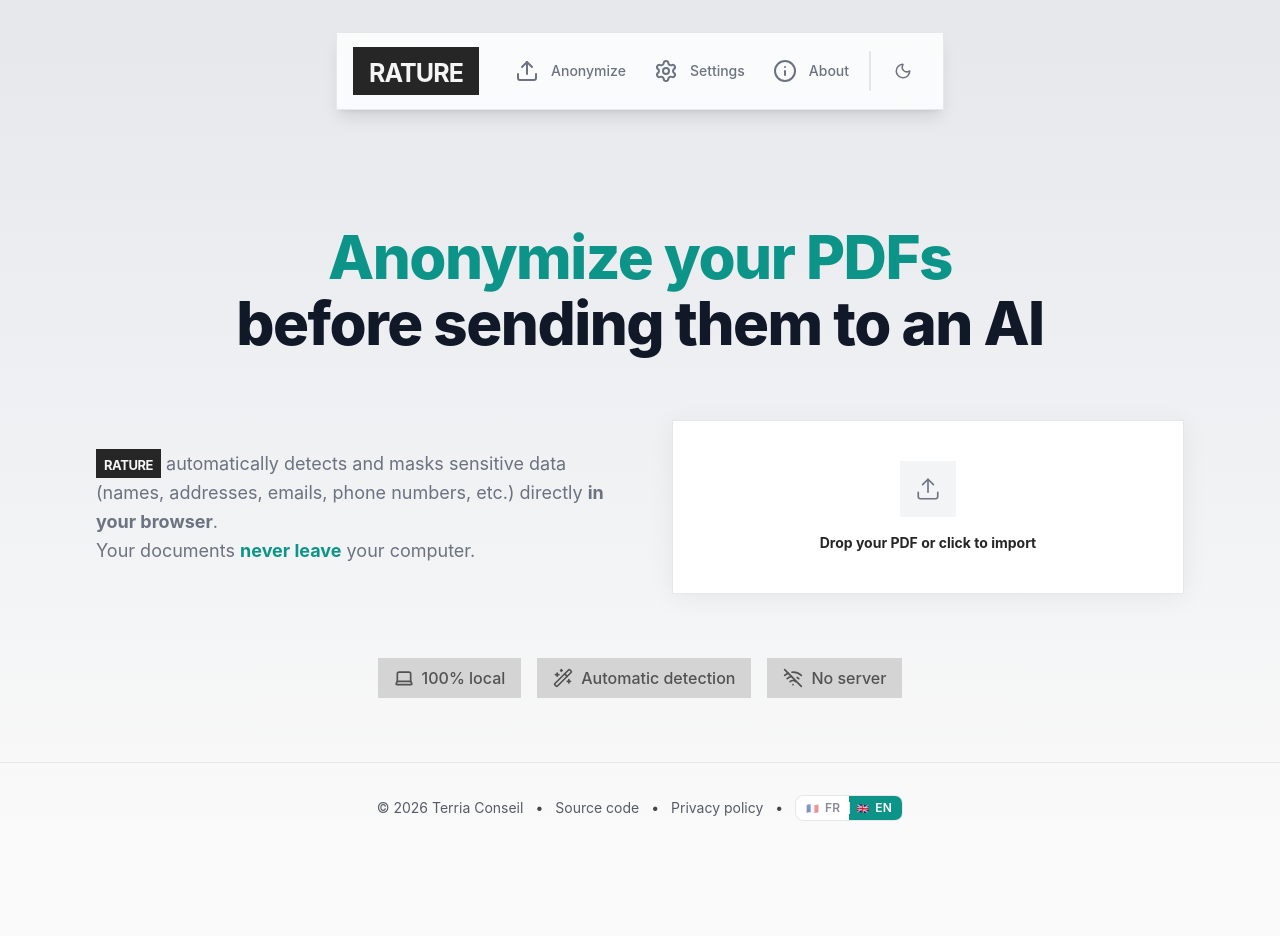
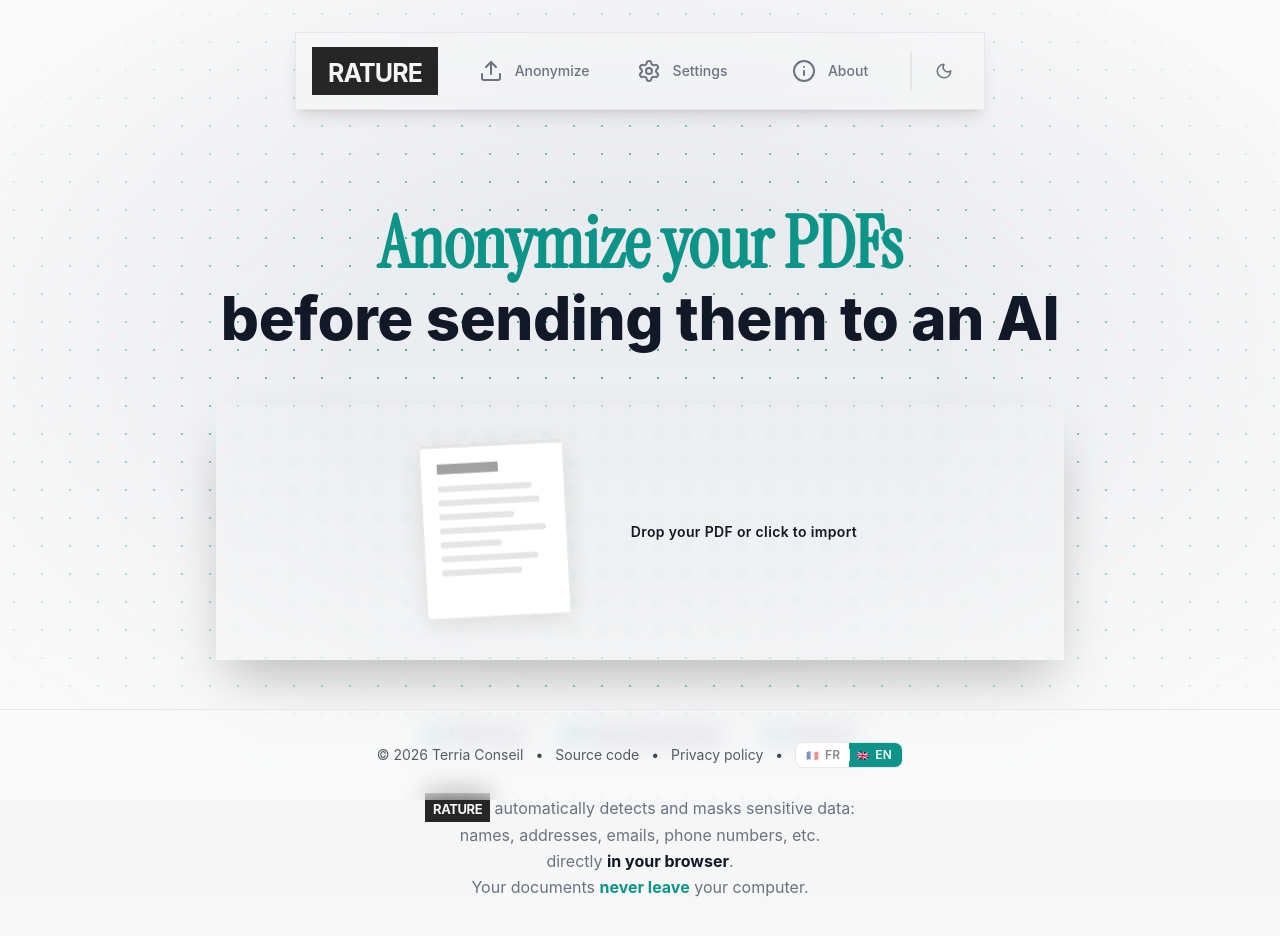
Before and after one commit to TerriaConseil/rature, a React (Vite) app: page / in a window 1280 px wide. Shown: the top 936 px of the page. Before the commit the page ends 853 px from the top, so only its background shows below. Built offline with nearby package versions, Linux system fonts and the light colour scheme.

Commit message:
Revamp Home page (#10)

```diff
--- a/index.html
+++ b/index.html
@@ -1,6 +1,9 @@
 <!doctype html>
 <html lang="fr">
   <head>
+    <link rel="preconnect" href="https://fonts.googleapis.com">
+    <link rel="preconnect" href="https://fonts.gstatic.com" crossorigin>
+    <link href="https://fonts.googleapis.com/css2?family=Instrument+Serif:ital@0;1&display=swap" rel="stylesheet">
     <link rel="apple-touch-icon" sizes="180x180" href="/apple-touch-icon.png">
     <link rel="icon" type="image/png" sizes="32x32" href="/favicon-32x32.png">
     <link rel="icon" type="image/png" sizes="16x16" href="/favicon-16x16.png">
--- a/src/components/Navbar.tsx
+++ b/src/components/Navbar.tsx
@@ -11,7 +11,7 @@ export function Navbar() {
 
   return (
     <header className="fixed top-8 left-1/2 -translate-x-1/2 z-50 px-4 shadow-card">
-      <div className="flex items-center gap-2 border border-border-theme bg-card/80 backdrop-blur-xl px-4 py-2.5 shadow-lg">
+      <div className="flex items-center gap-2 border border-border-theme bg-surface/30 backdrop-blur-md px-4 py-2.5 shadow-lg">
         <Link
           to="/"
           className="h-14 flex items-center gap-2 mr-4 shrink-0 group"
@@ -22,21 +22,21 @@ export function Navbar() {
         <nav className="hidden md:flex items-center gap-1">
           <Link
             to="/"
-            className="group p-3 h-full flex grow shrink-0 items-center gap-3 text-sm text-fg-muted hover:text-neutral-100 dark:hover:text-neutral-800 transition-colors hover:bg-neutral-800 dark:hover:bg-neutral-200"
+            className="group p-3 h-full flex grow shrink-0 items-center justify-center gap-3 min-w-36 text-sm text-fg-muted hover:text-neutral-100 dark:hover:text-neutral-800 transition-colors hover:bg-neutral-800 dark:hover:bg-neutral-200"
           >
             <Upload size="24" className='shrink-0' />
             <span className="relative font-medium hidden md:flex min-w-0 after:content-[''] after:absolute after:left-0 after:top-1/2 after:-translate-y-1/2 after:h-[1.5px] after:bg-current after:w-0 group-hover:after:w-full after:transition-[width] after:duration-500">{t('nav.anonymize')}</span>
           </Link>
           <a
             href="/settings"
-            className="group p-3 h-full flex grow shrink-0 items-center gap-3 text-sm text-fg-muted hover:text-neutral-100 dark:hover:text-neutral-800 transition-colors hover:bg-neutral-800 dark:hover:bg-neutral-200"
+            className="group p-3 h-full flex grow shrink-0 items-center justify-center gap-3 min-w-36 text-sm text-fg-muted hover:text-neutral-100 dark:hover:text-neutral-800 transition-colors hover:bg-neutral-800 dark:hover:bg-neutral-200"
           >
             <Settings size="24" className='shrink-0' />
             <span className="relative font-medium hidden md:flex min-w-0 after:content-[''] after:absolute after:left-0 after:top-1/2 after:-translate-y-1/2 after:h-[1.5px] after:bg-current after:w-0 group-hover:after:w-full after:transition-[width] after:duration-500">{t('nav.settings')}</span>
           </a>
           <Link
             to="/about"
-            className="group p-3 h-full flex grow shrink-0 items-center gap-3 text-sm text-fg-muted hover:text-neutral-100 dark:hover:text-neutral-800 transition-colors hover:bg-neutral-800 dark:hover:bg-neutral-200"
+            className="group p-3 h-full flex grow shrink-0 items-center justify-center gap-3 min-w-36 text-sm text-fg-muted hover:text-neutral-100 dark:hover:text-neutral-800 transition-colors hover:bg-neutral-800 dark:hover:bg-neutral-200"
           >
             <Info size="24" className='shrink-0' />
             <span className="relative font-medium hidden md:flex min-w-0 after:content-[''] after:absolute after:left-0 after:top-1/2 after:-translate-y-1/2 after:h-[1.5px] after:bg-current after:w-0 group-hover:after:w-full after:transition-[width] after:duration-500">{t('nav.about')}</span>
--- a/src/components/home/DropZone.tsx
+++ b/src/components/home/DropZone.tsx
@@ -1,7 +1,16 @@
 import { useState, useRef, useCallback } from 'react';
-import { FileText, Upload } from 'lucide-react';
 import { useTranslation } from 'react-i18next';
 import { cn } from '@/lib/utils.ts';
+
+const TEXT_LINES = [
+  { width: '85%' },
+  { width: '92%' },
+  { width: '68%' },
+  { width: '96%' },
+  { width: '55%' },
+  { width: '88%' },
+  { width: '73%' },
+];
 
 interface DropZoneProps {
   onFileSelect: (file: File) => void
@@ -10,6 +19,7 @@ interface DropZoneProps {
 export function DropZone({ onFileSelect }: DropZoneProps) {
   const { t } = useTranslation();
   const [isDragging, setIsDragging] = useState(false);
+  const [isHovering, setIsHovering] = useState(false);
   const inputRef = useRef<HTMLInputElement>(null);
 
   const handleFile = useCallback(
@@ -21,24 +31,20 @@ export function DropZone({ onFileSelect }: DropZoneProps) {
     [onFileSelect],
   );
 
-  const onDragOver = (e: React.DragEvent) => {
-    e.preventDefault();
-    setIsDragging(true);
-  };
-
+  const onDragOver = (e: React.DragEvent) => { e.preventDefault(); setIsDragging(true); };
   const onDragLeave = () => setIsDragging(false);
-
   const onDrop = (e: React.DragEvent) => {
     e.preventDefault();
     setIsDragging(false);
     const file = e.dataTransfer.files[0];
     if (file) handleFile(file);
   };
-
   const onInputChange = (e: React.ChangeEvent<HTMLInputElement>) => {
     const file = e.target.files?.[0];
     if (file) handleFile(file);
   };
+
+  const isActive = isDragging || isHovering;
 
   return (
     <div
@@ -46,11 +52,13 @@ export function DropZone({ onFileSelect }: DropZoneProps) {
       onDragLeave={onDragLeave}
       onDrop={onDrop}
       onClick={() => inputRef.current?.click()}
+      onMouseEnter={() => setIsHovering(true)}
+      onMouseLeave={() => setIsHovering(false)}
       className={cn(
-        'relative flex flex-col items-center justify-center gap-4 p-10 cursor-pointer transition-all duration-200 group select-none',
-        isDragging
-          ? 'border-accent bg-teal-50/50 dark:bg-teal-950/20 scale-[1.01]'
-          : 'border-border-strong hover:border-accent hover:bg-neutral-800 dark:hover:bg-neutral-200',
+        'relative flex flex-row items-center justify-center gap-16 px-16 py-10 cursor-pointer select-none overflow-hidden transition-colors duration-300',
+        isActive
+          ? 'bg-accent/80 dark:bg-neutral-200'
+          : 'bg-white/5',
       )}
     >
       <input
@@ -61,23 +69,72 @@ export function DropZone({ onFileSelect }: DropZoneProps) {
         onChange={onInputChange}
       />
 
-      <div
-        className={cn(
-          'flex items-center justify-center w-14 h-14 transition-all duration-300',
-          isDragging
-            ? 'bg-accent text-accent-foreground'
-            : 'bg-surface-subtle text-fg-muted dark:bg-neutral-200 dark:text-neutral-800 group-hover:bg-accent group-hover:text-neutral-100 group-hover:dark:bg-accent group-hover:dark:text-neutral-100',
-        )}
-      >
-        {isDragging ? (
-          <FileText size={26} strokeWidth={1.5} />
-        ) : (
-          <Upload size={26} strokeWidth={1.5} />
-        )}
+      <div style={{ animation: 'doc-float 4.5s ease-in-out infinite' }}>
+        <div
+          style={{
+            transform: isActive ? 'scale(1.06) rotate(0deg)' : 'rotate(-3deg)',
+            transition: 'transform 0.55s cubic-bezier(0.34, 1.56, 0.64, 1)',
+          }}
+        >
+          <div
+            className={cn(
+              'relative w-36 h-44 border overflow-hidden transition-all duration-300',
+              isActive
+                ? 'bg-neutral-100 dark:bg-neutral-700 border-neutral-300 dark:border-neutral-500 shadow-[0_12px_32px_rgba(13,148,136,0.2)]'
+                : 'bg-white dark:bg-neutral-800 border-neutral-200 dark:border-neutral-700 shadow-[0_6px_24px_rgba(0,0,0,0.10)]',
+            )}
+          >
+            <div className={cn(
+              'absolute top-0 left-0 right-0 h-1 transition-colors duration-500',
+              isActive ? 'bg-accent' : 'bg-neutral-200 dark:bg-neutral-700',
+            )} />
+
+            <div className="px-4 pt-5 pb-3 flex flex-col gap-2">
+              <div
+                className={cn(
+                  'h-2.5 mb-1 transition-colors duration-300',
+                  isActive
+                    ? 'bg-neutral-900 dark:bg-neutral-100'
+                    : 'bg-neutral-400 dark:bg-neutral-500',
+                )}
+                style={{ width: '55%' }}
+              />
+
+              {TEXT_LINES.map((line, i) => (
+                <div key={i} className="relative h-1.5">
+                  <div
+                    className="absolute inset-y-0 left-0 rounded-sm bg-neutral-200 dark:bg-neutral-600"
+                    style={{ width: line.width }}
+                  />
+                  <div
+                    className={cn(
+                      'absolute inset-y-0 left-0 origin-left rounded-sm',
+                      isActive
+                        ? 'bg-neutral-900 dark:bg-neutral-100'
+                        : 'bg-accent',
+                    )}
+                    style={{
+                      width: line.width,
+                      transform: isActive ? 'scaleX(1)' : 'scaleX(0)',
+                      transition: `transform 0.38s cubic-bezier(0.4, 0, 0.2, 1) ${
+                        isActive ? i * 40 : 0
+                      }ms, background-color 0.3s ease`,
+                    }}
+                  />
+                </div>
+              ))}
+            </div>
+          </div>
+        </div>
       </div>
 
-      <div className="text-center space-y-1">
-        <p className="text-sm font-bold text-neutral-800 group-hover:text-neutral-100 dark:text-neutral-100 group-hover:dark:text-neutral-800">
+      <div className="space-y-1.5">
+        <p className={cn(
+          'font-semibold text-sm tracking-wide transition-colors duration-300',
+          isActive
+            ? 'text-neutral-100 dark:text-neutral-900'
+            : 'text-fg',
+        )}>
           {isDragging ? t('dropzone.drop') : t('dropzone.idle')}
         </p>
       </div>
--- a/src/components/home/Footer.tsx
+++ b/src/components/home/Footer.tsx
@@ -7,7 +7,8 @@ export function Footer() {
   const { t } = useTranslation();
 
   return (
-    <footer className="border-t border-border-theme py-8">
+    <footer className="sticky bottom-0 border-t border-border-theme py-8 bg-surface/30 backdrop-blur-md z-20">
+      <div className="absolute -top-16 left-0 right-0 h-16 pointer-events-none" />
       <div className="mx-auto max-w-300 px-6 flex flex-wrap items-center justify-center gap-3">
         <p className="text-sm text-fg/70">
           © {new Date().getFullYear()} Terria Conseil
--- a/src/index.css
+++ b/src/index.css
@@ -87,3 +87,15 @@ body {
   13%  { transform: rotate(360deg); }
   100% { transform: rotate(360deg); }
 }
+
+/* ─── Page entrance ─────────────────────────────────────────────── */
+@keyframes fade-up {
+  from { opacity: 0; transform: translateY(24px); }
+  to   { opacity: 1; transform: translateY(0); }
+}
+
+/* ─── Document idle float ───────────────────────────────────────── */
+@keyframes doc-float {
+  0%, 100% { transform: translateY(0px); }
+  50%       { transform: translateY(-7px); }
+}
--- a/src/locales/en/translation.json
+++ b/src/locales/en/translation.json
@@ -8,7 +8,7 @@
   "home": {
     "title": "Anonymize your PDFs",
     "subtitle": "before sending them to an AI",
-    "description": "<logo /> automatically detects and masks sensitive data (names, addresses, emails, phone numbers, etc.) directly <bold>in your browser</bold>.<br />Your documents <accent>never leave</accent> your computer.",
+    "description": "<logo /> automatically detects and masks sensitive data:<br />names, addresses, emails, phone numbers, etc.<br />directly <bold>in your browser</bold>.<br />Your documents <accent>never leave</accent> your computer.",
     "descriptionBrowser": "in your browser",
     "descriptionNeverLeave": "never leave",
     "badges": {
--- a/src/locales/fr/translation.json
+++ b/src/locales/fr/translation.json
@@ -8,7 +8,7 @@
   "home": {
     "title": "Anonymisez vos PDF",
     "subtitle": "avant de les envoyer à une IA",
-    "description": "<logo /> détecte et masque automatiquement les données sensibles (noms, adresses, emails, téléphones, etc.) directement <bold>dans votre navigateur</bold>.<br />Vos documents <accent>ne quittent jamais</accent> votre ordinateur.",
+    "description": "<logo /> détecte et masque automatiquement les données sensibles :<br />noms, adresses, emails, téléphones, etc.<br />directement <bold>dans votre navigateur</bold>.<br />Vos documents <accent>ne quittent jamais</accent> votre ordinateur.",
     "descriptionBrowser": "dans votre navigateur",
     "descriptionNeverLeave": "ne quittent jamais",
     "badges": {
--- a/src/pages/HomePage.tsx
+++ b/src/pages/HomePage.tsx
@@ -10,6 +10,12 @@ import { RatureLogo } from '@/components/RatureLogo.tsx';
 interface HomePageProps {
   onFileSelect: () => void
 }
+
+const BADGES = [
+  { icon: Laptop, key: 'home.badges.local' },
+  { icon: WandSparkles, key: 'home.badges.detection' },
+  { icon: WifiOff, key: 'home.badges.noServer' },
+] as const;
 
 export function HomePage({ onFileSelect }: HomePageProps) {
   const { t } = useTranslation();
@@ -24,47 +30,78 @@ export function HomePage({ onFileSelect }: HomePageProps) {
     <div className="flex flex-col justify-between flex-1 h-full">
       <Navbar />
 
-      <section className="flex-1 mx-auto h-full w-full max-w-300 px-6 pt-56 pb-16 flex flex-col gap-16 items-center">
-        <h1 className="text-center text-5xl lg:text-6xl font-extrabold text-fg tracking-tight leading-[1.1]">
-          <span className="text-accent">{t('home.title')}</span>
-          <br/>
+      <div
+        className="fixed inset-0 pointer-events-none z-0"
+        aria-hidden="true"
+        style={{
+          backgroundImage: 'radial-gradient(circle, rgba(13, 148, 136, 0.7) 1px, transparent 1px)',
+          backgroundSize: '28px 28px',
+        }}
+      />
+
+      <div
+        className="fixed inset-0 pointer-events-none z-0"
+        aria-hidden="true"
+        style={{
+          background: 'radial-gradient(ellipse 65% 65% at 50% 50%, transparent 35%, var(--surface) 100%)',
+        }}
+      />
+
+      <section className="relative z-10 flex-1 mx-auto h-full w-full max-w-4xl px-6 pt-52 pb-16 flex flex-col gap-10 items-center">
+
+        <h1
+          className="text-center tracking-tight leading-[1.05]"
+          style={{ animation: 'fade-up 0.65s cubic-bezier(0.16, 1, 0.3, 1) both' }}
+        >
+          <span
+            className="block text-accent text-6xl lg:text-7xl font-extrabold"
+            style={{ fontFamily: "'Instrument Serif', Georgia, serif" }}
+          >
+            {t('home.title')}
+          </span>
+          <span className="block text-5xl lg:text-6xl font-extrabold text-fg mt-2">
             {t('home.subtitle')}
+          </span>
         </h1>
 
-        <div className="grid grid-cols-2 items-center gap-16">
-          <p className="text-lg text-fg-muted leading-relaxed max-w-lg">
+        <div
+          className="w-full backdrop-blur-xs bg-transparent shadow-2xl my-4 hover:shadow-xl transition-shadow duration-300"
+          style={{
+            animation: 'fade-up 0.65s cubic-bezier(0.16, 1, 0.3, 1) 0.1s both',
+          }}
+        >
+          <DropZone onFileSelect={handleFileSelected} />
+        </div>
+
+        <ul
+          className="flex items-center gap-4 flex-wrap justify-center"
+          style={{ animation: 'fade-up 0.5s cubic-bezier(0.16, 1, 0.3, 1) 0.2s both' }}
+        >
+          {BADGES.map(({ icon: Icon, key }) => (
+            <li
+              key={key}
+              className="flex items-center gap-2 text-sm font-medium text-fg-muted bg-surface-subtle border border-border-theme px-3 py-2"
+            >
+              <Icon size={16} className="text-accent shrink-0" />
+              {t(key)}
+            </li>
+          ))}
+        </ul>
+
+        <p
+          className="text-center text-base text-fg-muted leading-relaxed"
+          style={{ animation: 'fade-up 0.5s cubic-bezier(0.16, 1, 0.3, 1) 0.28s both' }}
+        >
           <Trans
             i18nKey="home.description"
             components={{
               logo: <RatureLogo size="lg" />,
-                bold: <span className="font-bold" />,
+              bold: <span className="font-bold text-fg" />,
               accent: <span className="text-accent font-bold" />,
               br: <br />,
             }}
           />
         </p>
-
-          <div
-            className="border border-border-theme bg-card"
-            style={{ boxShadow: '0 4px 24px 0 rgb(0 0 0 / 0.06)' }}
-          >
-            <DropZone onFileSelect={handleFileSelected} />
-          </div>
-          <ul className="flex items-center gap-4 col-span-2 justify-center">
-            <li className="flex items-center gap-2 bg-neutral-300 text-neutral-600 px-4 py-2 font-medium">
-              <Laptop size={20} />
-              {t('home.badges.local')}
-            </li>
-            <li className="flex items-center gap-2 bg-neutral-300 text-neutral-600 px-4 py-2 font-medium">
-              <WandSparkles size={20} />
-              {t('home.badges.detection')}
-            </li>
-            <li className="flex items-center gap-2 bg-neutral-300 text-neutral-600 px-4 py-2 font-medium">
-              <WifiOff size={20} />
-              {t('home.badges.noServer')}
-            </li>
-          </ul>
-        </div>
       </section>
 
       <div className="fixed inset-0 z-100 flex items-center justify-center bg-surface p-8 md:hidden">
```
Lines whose indentation alone changed are shown as unchanged.
